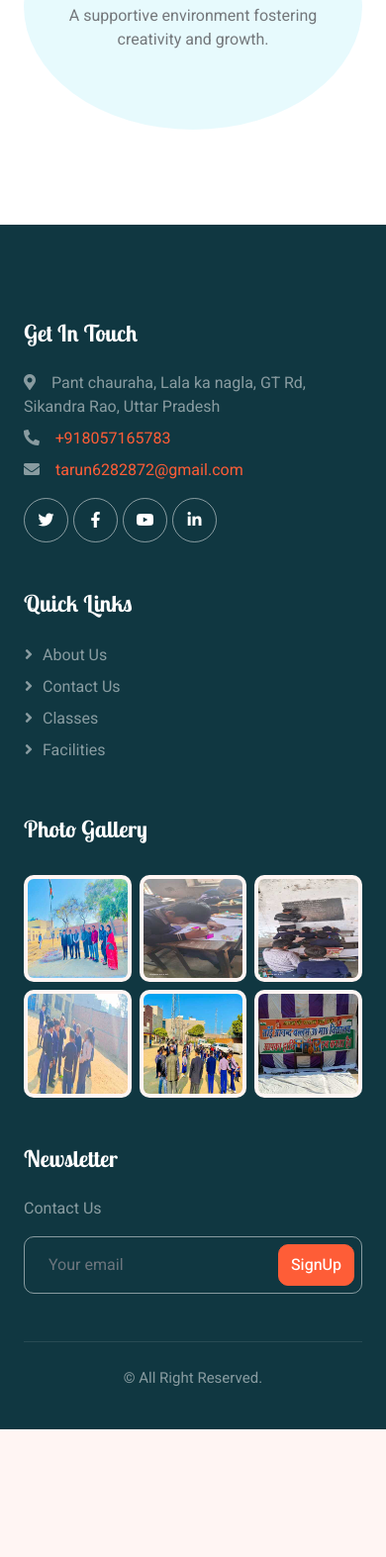
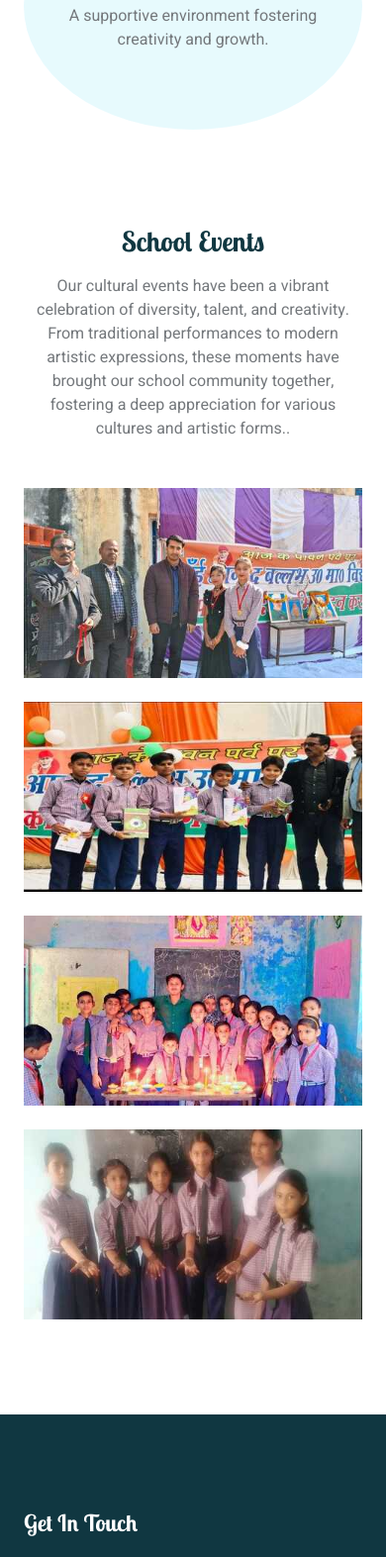
Before and after one commit to yashgupttaa/sab-school-web, a plain HTML site: page public/facility.html in a window 390 px wide. Shown: the part 2008-3581 px from the top of the page at 99% size. Before the commit the page ends 3452 px from the top, so only its background shows below. Drawn offline with nearby package versions, Linux system fonts and the light colour scheme.

Commit message:
images added

```diff
--- a/public/facility.html
+++ b/public/facility.html
@@ -167,6 +167,30 @@
         </div>
         <!-- Facilities End -->
 
+        <div class="container-xxl py-5">
+            <div class="container">
+                <div class="text-center mx-auto mb-5 wow fadeInUp" data-wow-delay="0.1s" style="max-width: 600px;">
+                    <h1 class="mb-3">School Events</h1>
+                    <p>Our cultural events have been a vibrant celebration of diversity, talent, and creativity. From traditional performances
+                    to modern artistic expressions, these moments have brought our school community together, fostering a deep appreciation
+                    for various cultures and artistic forms..</p>
+                </div>
+                <div class="row g-4">
+                    <div class="col-lg-6 col-sm-6 wow fadeInUp" data-wow-delay="0.1s">
+                        <img src="img/event-new-1.jpeg" alt="" style="max-width: 100%; width: 100%;">
+                    </div>
+                    <div class="col-lg-6 col-sm-6 wow fadeInUp" data-wow-delay="0.3s">
+                        <img src="img/event-new-2.jpeg" alt="" style="max-width: 100%; width: 100%;">
+                    </div>
+                    <div class="col-lg-6 col-sm-6 wow fadeInUp" data-wow-delay="0.5s">
+                        <img src="img/event-new-3.jpeg" alt="" style="max-width: 100%; width: 100%;">
+                    </div>
+                    <div class="col-lg-6 col-sm-6 wow fadeInUp" data-wow-delay="0.7s">
+                    <img src="img/event-new-5.jpeg" alt="" style="max-width: 100%; width: 100%;">
+                    </div>
+                </div>
+            </div>
+        </div>
 
         <!-- Footer Start -->
         <div class="container-fluid bg-dark text-white-50 footer pt-5 mt-5 wow fadeIn" data-wow-delay="0.1s">
```
Also changed, not shown: public/about.html (+28 -0 lines), public/index.html (+1 -1 lines), public/img/event-new-1.jpeg (added), public/img/event-new-2.jpeg (added), public/img/event-new-3.jpeg (added), public/img/event-new-5.jpeg (added), public/img/hero_1.jpeg, public/img/principle-new.png (added), public/img/principle.png (added).
